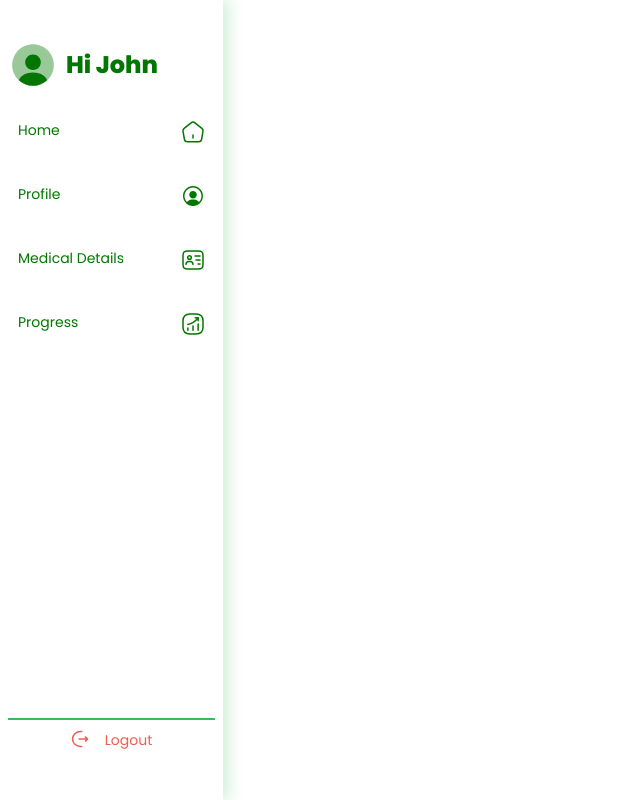
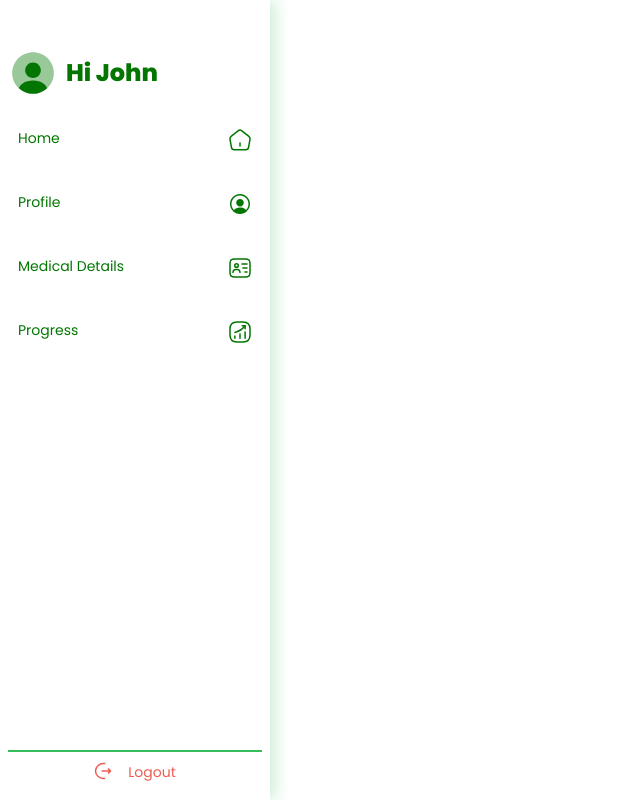
Before and after one commit to Demandtech/TrackMed-Klusterton-Hackaton, a React (Vite) app: page /dashboard in a window 1280 px wide. Shown: the whole page, without its empty margins (0-640 px from the left). Built offline with nearby package versions, Linux system fonts and the light colour scheme.

Commit message:
sidebar fixs

```diff
--- a/src/components/dashboard/Aside.jsx
+++ b/src/components/dashboard/Aside.jsx
@@ -16,8 +16,8 @@ const Aside = () => {
   const { toggleSidebar } = useAppContext()
 
   return (
-    <aside className={`bg-white md:shadow-aside  font-poppins w-full`}>
-      <ul className='flex flex-col gap-5 h-full p-2 min-h-screen  w-full md:py-10 pt-28'>
+    <aside className={`bg-white md:shadow-aside  font-poppins w-full h-full`}>
+      <ul className='flex flex-col gap-5 h-full p-2 min-h-screen  w-full pt-24 md:pt-12 '>
         <div className='items-center gap-2 hidden md:flex'>
           <UserIcon />
           <h5 className='font-bold text-2xl text-primary80'>Hi John</h5>
--- a/src/layouts/DashboardLayout.jsx
+++ b/src/layouts/DashboardLayout.jsx
@@ -5,17 +5,17 @@ import { useAppContext } from '../hooks'
 const DashboardLayout = () => {
   const { isSidebarOpen } = useAppContext()
   return (
-    <div className='flex w-full min-h-screen'>
+    <div className='flex max-w-[1440px] min-h-screen relative'>
       <div
-        className={`transition-all duration-300 shadow-aside ${
+        className={`transition-all duration-300 shadow-aside z-50 ${
           isSidebarOpen
-            ? 'w-full absolute left-0 top-0 opacity-100'
-            : 'w-0 static md:w-[270px] overflow-hidden opacity-0 md:opacity-100'
+            ? 'w-full h-full absolute left-0 top-0 opacity-100'
+            : 'w-0 md:fixed top-0 md:w-[270px] overflow-hidden opacity-0 md:opacity-100'
         }`}
       >
         <Aside />
       </div>
-      <div className='w-full '>
+      <div className='w-full md:ml-[270px]'>
         <Outlet />
       </div>
     </div>
```
